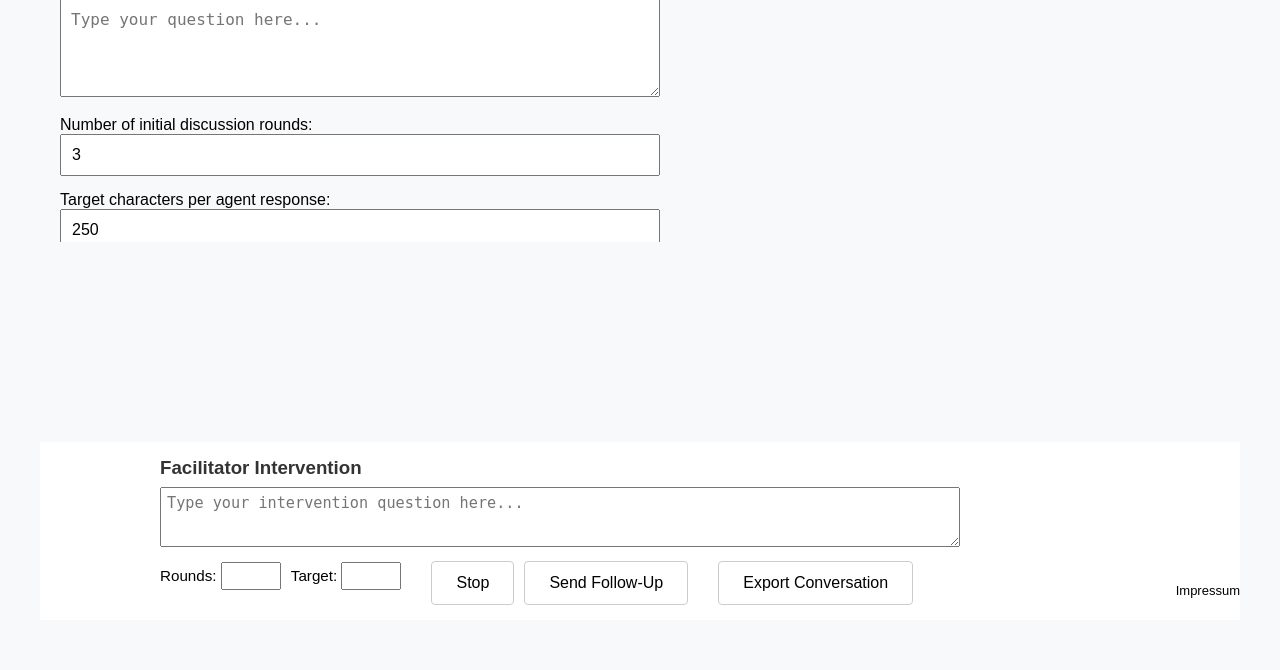
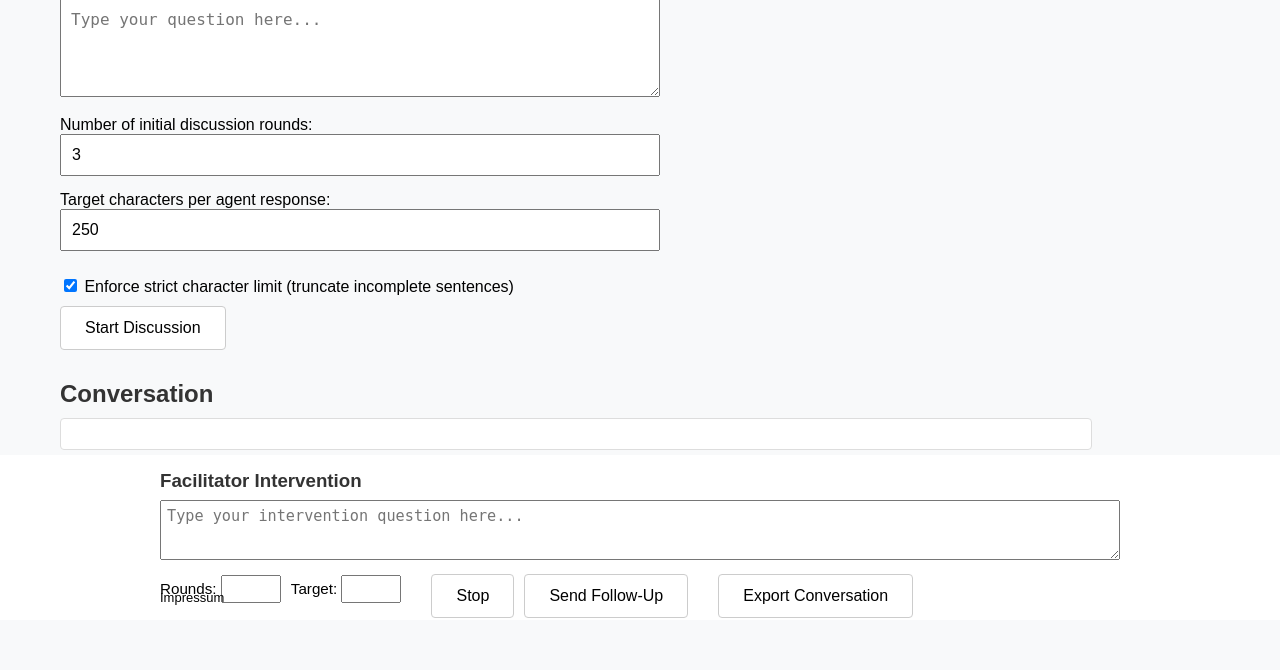
Before and after one commit to tannenbach/focus-ai, a Flask app: page / in a window 1280 px wide. Shown: the part 238-908 px from the top of the page. Run offline with Flask 3, Linux system fonts and the light colour scheme.

Commit message:
Update style.css

```diff
--- a/static/style.css
+++ b/static/style.css
@@ -117,7 +117,7 @@ button:hover {
 
 /* Fixierte Intervention-Sektion */
 #followup-section {
-  position: relative;
+  position: fixed;
   bottom: 0;
   left: 0;
   right: 0;
@@ -154,7 +154,7 @@ button:hover {
 /* Textarea: volle Breite */
 #followup-section .fi-text textarea {
   width: 100%;
-  max-width: 800px;
+  max-width: none;
   height: 60px;
   resize: vertical;
   padding: 6px;
@@ -197,9 +197,8 @@ button:hover {
 
 /* Impressum rechts (Variante A: float) */
 .impressum-link {
-  position: absolute;
-  right: 0;
-  bottom: 22px; /* vertikale Feineinstellung */
+  float: right;
+  margin-top: -28px;     /* Feinjustierung vertikal */
   font-size: 13px;
   color: #000;
   white-space: nowrap;
```
